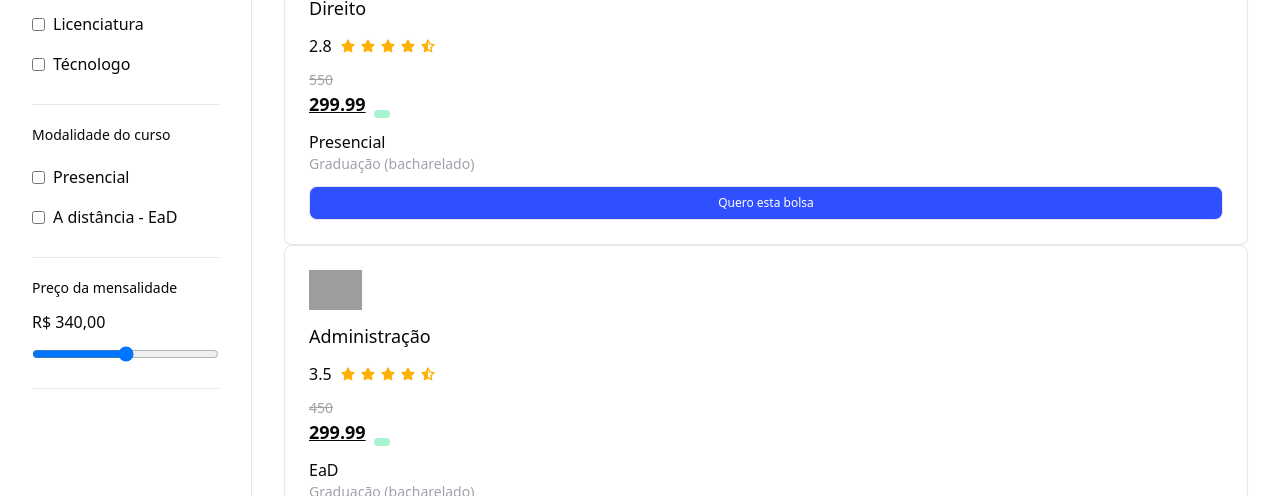
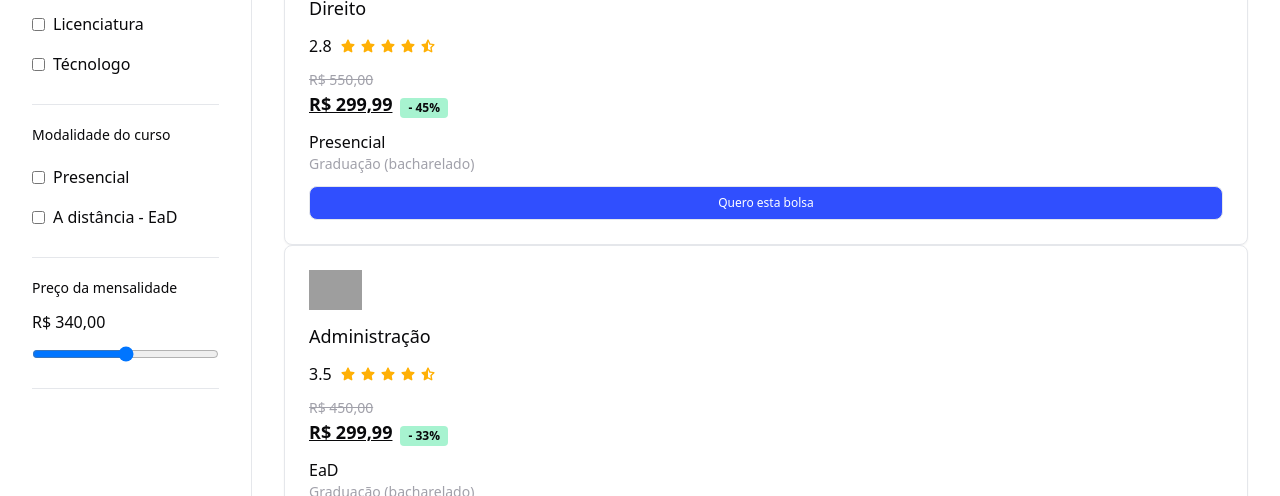
Before and after one commit to MariaClaraCoutoLorena/DesafioQueroEducacao, a Vue app: page / in a window 1280 px wide. Shown: the part 246-742 px from the top of the page. Built offline with nearby package versions, Linux system fonts and the light colour scheme; data requests are answered from the project's data file; grey boxes are pictures that could not be loaded.

Commit message:
ajuste dos valores de preços numericos

```diff
--- a/src/App.vue
+++ b/src/App.vue
@@ -21,7 +21,6 @@
     rating: number;
     fullPrice: string;
     offeredPrice: string;
-    discount: string;
     kind: string;
     level: string;
     iesLogo: string;
@@ -92,9 +91,9 @@
           <QCardOffer
             :course-name="card.courseName"
             :rating="card.rating"
-            :full-price="card.fullPrice"
-            :offered-price="card.offeredPrice"
-            :discount="card.discount"
+            :full-price="parseFloat(card.fullPrice)"
+            :offered-price="parseFloat(card.offeredPrice)"
+            :discount="card.fullPrice && card.offeredPrice ? ( 1 - parseFloat(card.offeredPrice)/parseFloat(card.fullPrice)) : 0"
             :kind="card.kind"
             :level="card.level"
             :ies-logo="card.iesLogo"
--- a/src/components/QCardOffer.vue
+++ b/src/components/QCardOffer.vue
@@ -12,9 +12,9 @@
   defineProps<{
     courseName: string;
     rating: number;
-    fullPrice: string;
-    offeredPrice: string;
-    discount: string;
+    fullPrice: number;
+    offeredPrice: number;
+    discount: number;
     kind: string;
     level: string;
     iesLogo: string;
--- a/src/components/QPrice.vue
+++ b/src/components/QPrice.vue
@@ -2,15 +2,21 @@
   lang="ts"
   setup
 >
-import { defineProps } from 'vue';
-import QText from "./QText.vue";
-import QBadge from "./QBadge.vue";
+  import { defineProps } from 'vue';
+  import QText from "./QText.vue";
+  import QBadge from "./QBadge.vue";
 
-defineProps<{
-  fullPrice: string;
-  offeredPrice: string;
-  discount: string;
-}>()
+  defineProps<{
+    fullPrice: number;
+    offeredPrice: number ;
+    discount: number;
+  }>()
+
+  function formatPrice(price: number): string {
+    return new Intl.NumberFormat('pt-BR', { style: 'currency', currency: 'BRL' }).format(price);
+  }
+
+
 </script>
 
 <template>
@@ -21,18 +27,18 @@ defineProps<{
       color="minor"
       size="sm"
     >
-      {{ fullPrice }}
+      {{ formatPrice(fullPrice) }}
     </QText>
     <QText
       tag="ins"
       size="lg"
       weight="semibold"
     >
-      {{ offeredPrice }}
+      {{ formatPrice(offeredPrice) }}
     </QText>
   </div>
   <QBadge>
-    {{ discount }}
+    {{ `- ${(discount*100).toFixed(0)}%` }}
   </QBadge>
 </div>
 </template>
```
Also changed, not shown: 1 other file (tests, documents, lock files or other folders).
